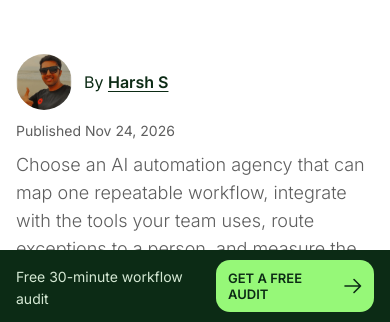
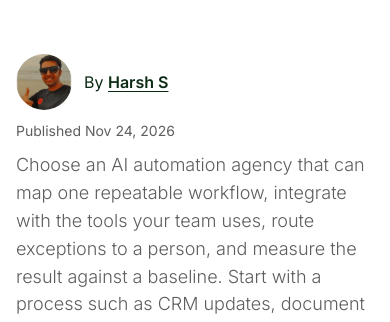
Before and after one commit to deepislistening-creator/VixeraLabs-Redesign, an Astro site: page /insights/how-to-choose-an-ai-automation-agency in a window 390 px wide. Shown: the part 522-844 px from the top of the page. Built offline with nearby package versions, Linux system fonts and the light colour scheme; Astro itself is replaced by a stand-in of ours.

Commit message:
Keep the audit banner under the article contents

```diff
--- a/src/components/AutomationAgencyArticle.astro
+++ b/src/components/AutomationAgencyArticle.astro
@@ -152,31 +152,13 @@ import ArrowButton from './ArrowButton.astro';
 	}
 
 	@media (max-width: 1023px), (max-height: 619px) {
-		:global(body:has(.post-audit)) {
-			padding-bottom: calc(88px + env(safe-area-inset-bottom));
+		.article-rail {
+			margin-bottom: 32px;
 		}
 
-		.post-audit {
-			position: fixed;
-			inset: auto 0 0;
-			z-index: 10;
-			display: flex;
-			align-items: center;
-			justify-content: space-between;
-			gap: 12px;
-			padding: 10px max(16px, env(safe-area-inset-right))
-				calc(10px + env(safe-area-inset-bottom)) max(16px, env(safe-area-inset-left));
+		.toc {
+			margin-bottom: 16px;
 		}
-
-		.post-audit__detail { margin-bottom: 0; }
 	}
 
-	@media (max-width: 480px) {
-		.post-audit__title { display: none; }
-		.post-audit :global(.arrow-btn) {
-			min-width: 0;
-			padding-inline: 12px;
-			font-size: 13px;
-		}
-	}
 </style>
--- a/src/pages/insights/[slug].astro
+++ b/src/pages/insights/[slug].astro
@@ -24,7 +24,6 @@ const formattedDate = article.published && new Intl.DateTimeFormat('en', {
 	dateStyle: 'medium',
 	timeZone: 'UTC',
 }).format(new Date(article.published));
-const auditUrl = 'mailto:harsh@vixeralabs.com?subject=Free%20AI%20automation%20audit';
 const structuredData = {
 	'@context': 'https://schema.org',
 	'@type': 'BlogPosting',
@@ -103,7 +102,7 @@ const structuredData = {
 		{isAutomationGuide && <AutomationAgencyArticle />}
 	</article>
 
-	<CtaBanner href={isAutomationGuide ? auditUrl : undefined} />
+	{!isAutomationGuide && <CtaBanner />}
 	<Footer />
 </Layout>
 
```
